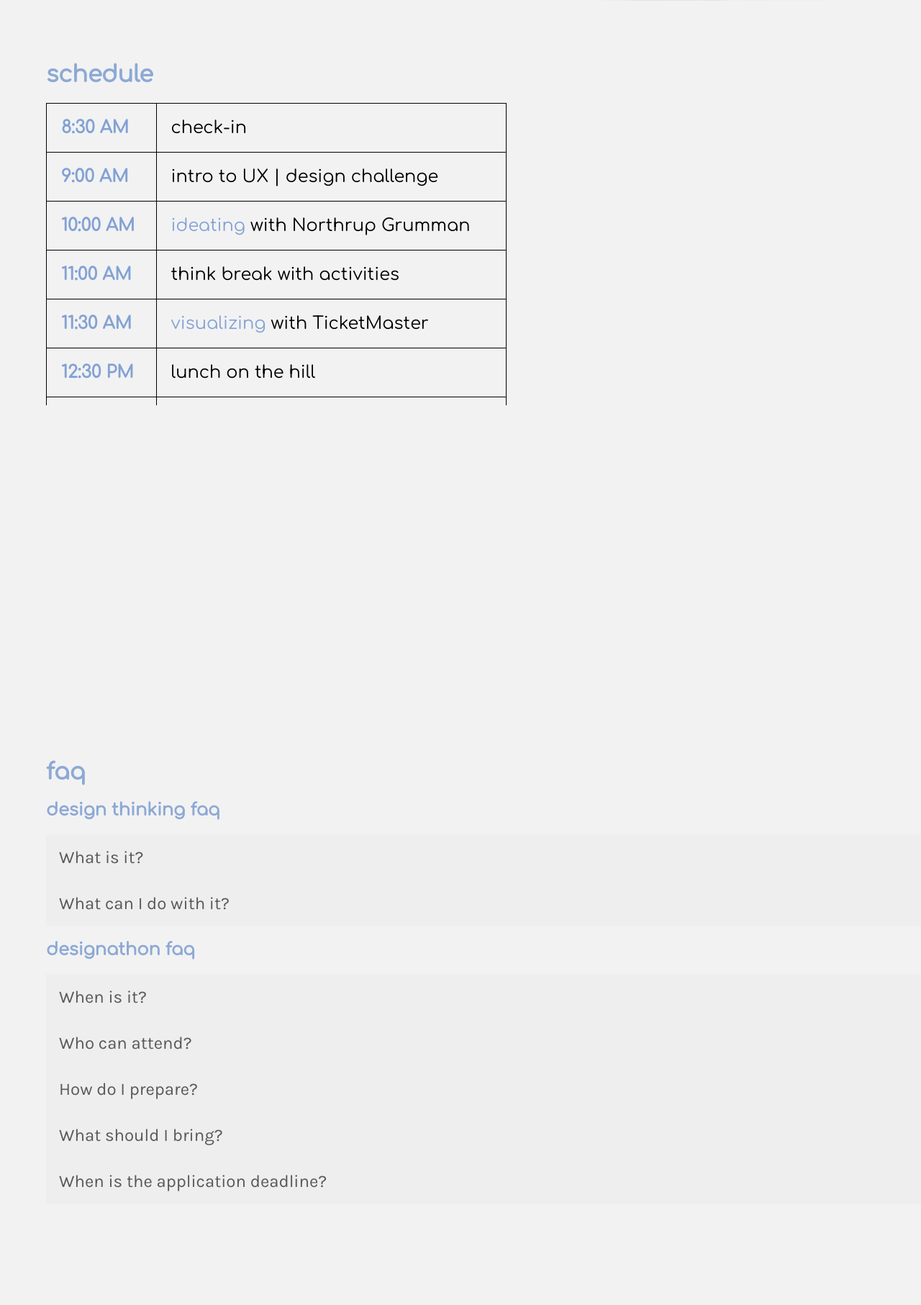
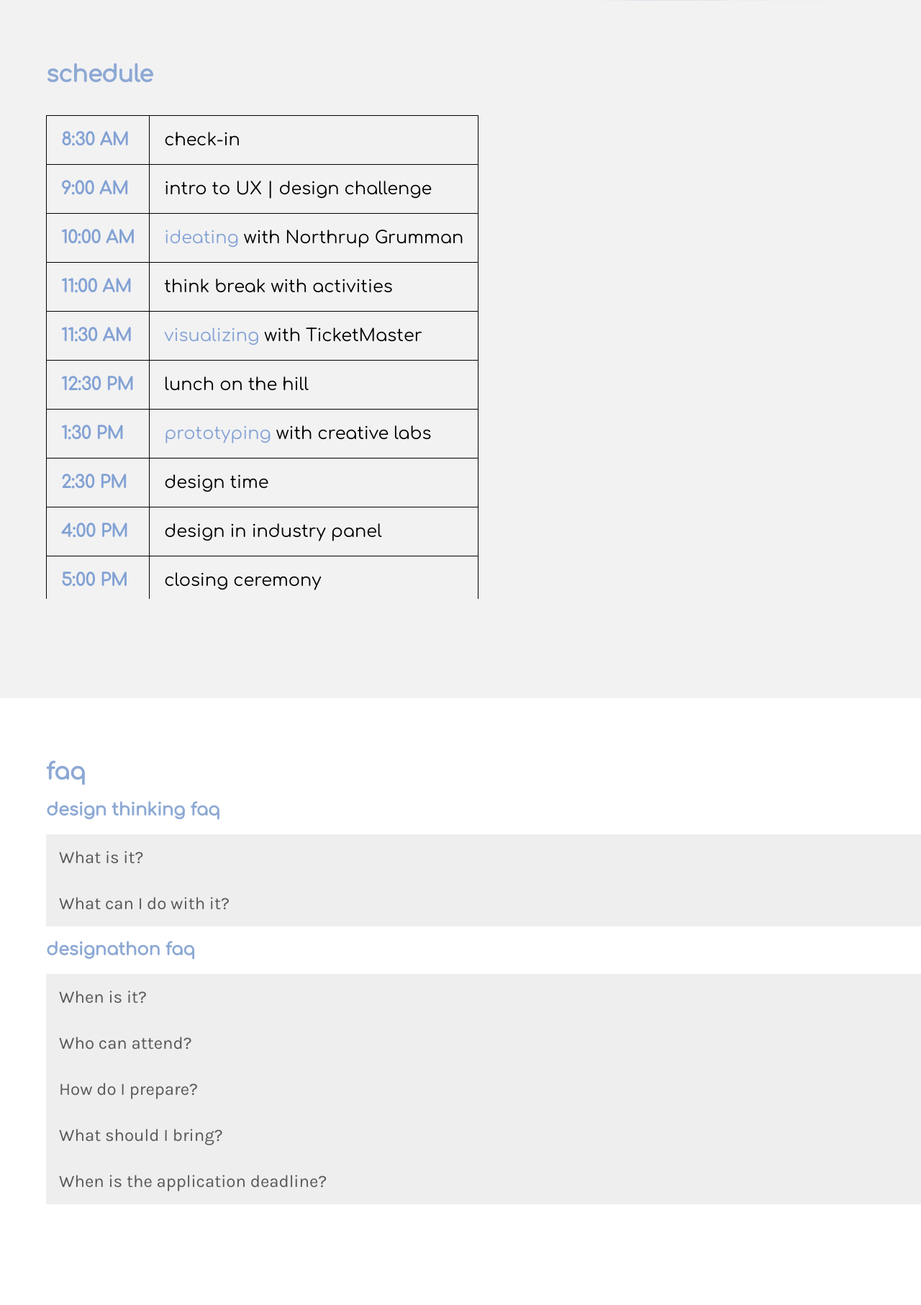
Before and after one commit to Bruin-Entrepreneurs/designathon_2020, a PHP site: page /index.html in a window 1280 px wide; the page is wider, and only the part inside the window is pictured. Shown: the part 1500-3313 px from the top of that part at 72% size. Run offline with PHP 8.4, Linux system fonts and the light colour scheme.

Commit message:
modified schedule section UI

```diff
--- a/base.css
+++ b/base.css
@@ -19,7 +19,35 @@ h1, h2, h3 {
 	width: 90%;
 	margin-left: 5%;
 }
+.schedule_wrapper {
+  height: 80%;
+  margin-top: 3%;
+  width: 50%;
+  overflow: auto;
+}
+.schedule_wrapper::-webkit-scrollbar {
+    width: 39px;
+    padding-top: 5%;
+}
 
+/* Track */
+.schedule_wrapper::-webkit-scrollbar-track {
+  background: #f1f1f1;
+  border-top: 1px solid black;
+  border-right: 1px solid black;
+  border-bottom: 1px solid black;
+
+}
+
+/* Handle */
+.schedule_wrapper::-webkit-scrollbar-thumb {
+  background: #888;
+}
+
+/* Handle on hover */
+.schedule_wrapper::-webkit-scrollbar-thumb:hover {
+  background: #555;
+}
 .navbar {
   align-items: center;
   margin-top: 1rem;
@@ -172,7 +200,6 @@ h1, h2, h3 {
   padding-left: 5%;
   padding-top: 5%;
   padding-bottom: 5%;
-  /*overflow: hidden;*/
 
   position: relative;
 }
@@ -268,12 +295,11 @@ h1, h2, h3 {
     display: none;
   }
 }
-.hoverTable{
-  width:50%;
+.hoverTable {
   border-collapse:collapse;
-  height:100px;
   font-family: Comfortaa;
   font-size: 24px;
+  height: 10%;
 }
 .hoverTable td{
   padding:20px; border:black 1px solid;
@@ -285,3 +311,7 @@ h1, h2, h3 {
 .table_time {
   color: #83A2D4;
 }
+
+#faq {
+  background-color: white;
+}
--- a/index.html
+++ b/index.html
@@ -47,7 +47,7 @@
 	</div>
 	<div id="schedule" class="content-section">
 		<h1 class="section-title"> schedule </h1>
-			<div style="overflow-y: auto; height: 50%">
+			<div class="schedule_wrapper">
 			<table class="hoverTable">
 				<tbody>
 					<tr>
@@ -77,6 +77,18 @@
 					<tr>
 						<td class="table_time"> <b>1:30 PM</b> </td>
 						<td> <span style="color: #83A2D4"> prototyping </span> with creative labs </td>
+					</tr>
+					<tr>
+						<td class="table_time"> <b> 2:30 PM </b> </td>
+						<td> design time </td>
+					</tr>
+					<tr>
+						<td class="table_time"> <b> 4:00 PM </b> </td>
+						<td> design in industry panel </td>
+					</tr>
+					<tr>
+						<td class="table_time"> <b> 5:00 PM </b> </td>
+						<td> closing ceremony </td>
 					</tr>
 				</tbody>
 			</table>
```
